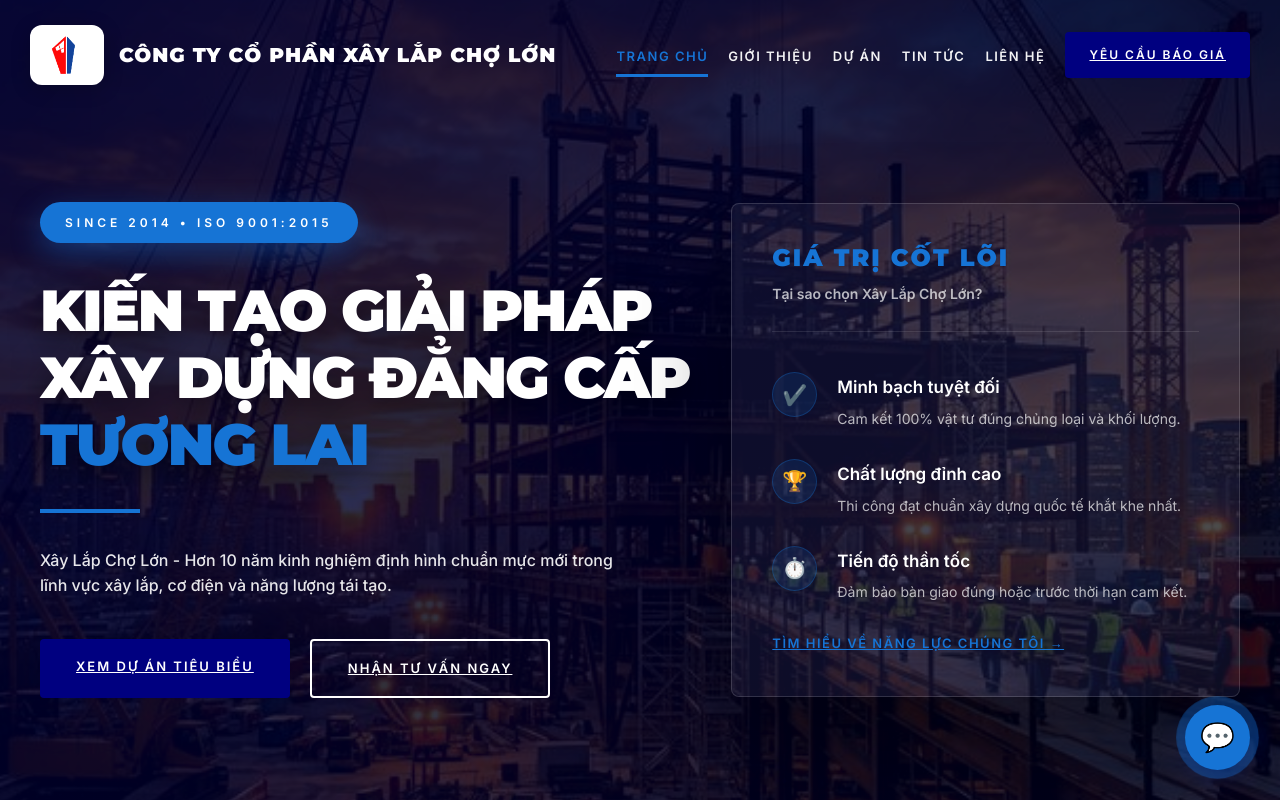
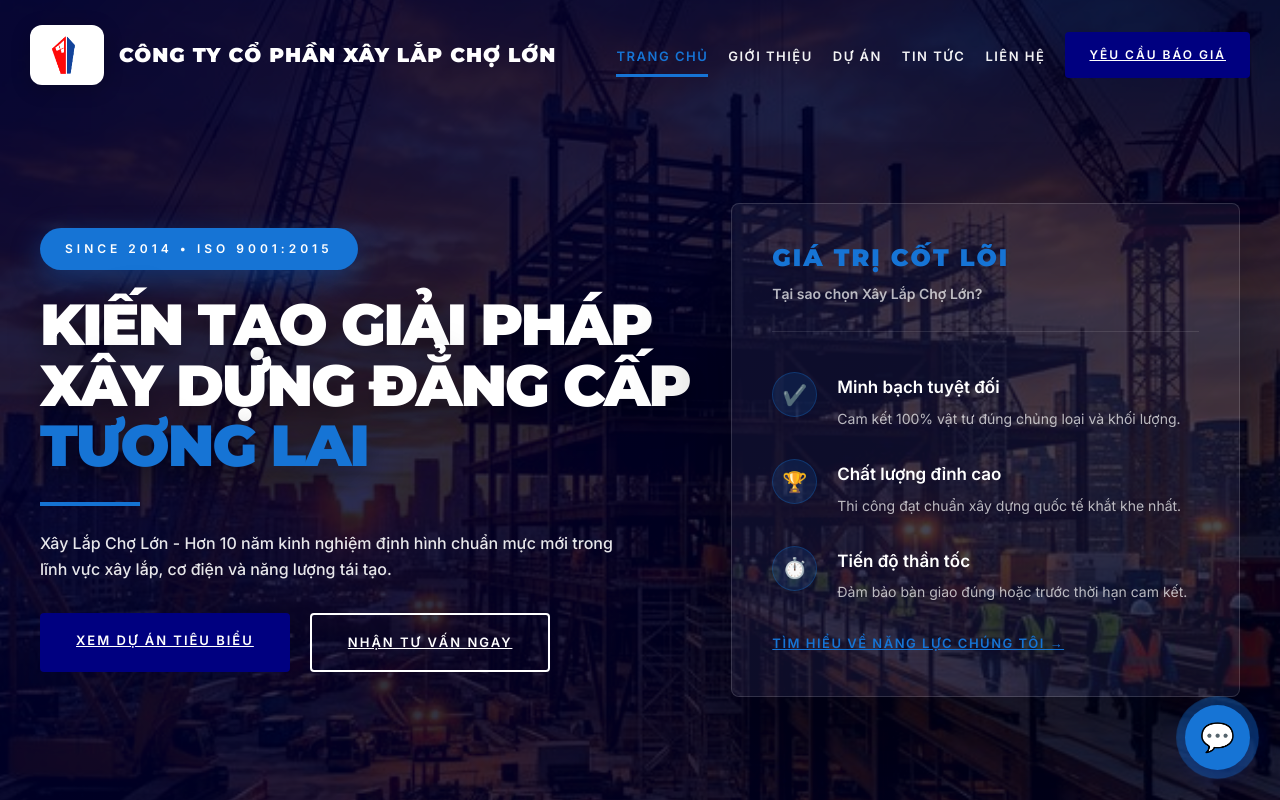
Before and after one commit to anhphuong86/webcongty, a Next.js app: page / in a window 1280 px wide. Shown: the top 800 px of the page. Built offline with nearby package versions, Linux system fonts and the light colour scheme.

Commit message:
UI: Apply golden ratio spacing by centering nav menu and tightening hero text margins

```diff
--- a/src/app/page.module.css
+++ b/src/app/page.module.css
@@ -68,15 +68,18 @@
   font-weight: 900;
   letter-spacing: 4px;
   border-radius: 50px;
-  margin-bottom: 35px;
+  margin-bottom: 25px;
+  /* Giảm từ 35px */
   box-shadow: 0 10px 30px rgba(22, 116, 213, 0.4);
 }
 
 .heroTitle {
   font-size: clamp(40px, 5.5vw, 76px);
   font-weight: 950;
-  line-height: 1.15;
-  margin-bottom: 30px;
+  line-height: 1.05;
+  /* Ép dòng Title sát nhau hơn */
+  margin-bottom: 25px;
+  /* Giảm từ 30px */
   text-transform: uppercase;
   letter-spacing: -2px;
   text-shadow: 0 10px 30px rgba(0, 0, 0, 0.5);
@@ -86,7 +89,6 @@
 .textOutline {
   color: var(--white);
   font-weight: 950;
-  /* Removed outline effect as per user preference */
 }
 
 .logoHighlight {
@@ -97,14 +99,16 @@
   width: 100px;
   height: 4px;
   background: var(--accent-color);
-  margin-bottom: 35px;
+  margin-bottom: 25px;
+  /* Giảm từ 35px */
 }
 
 .heroDesc {
   font-size: clamp(16px, 1.2vw, 19px);
   line-height: 1.6;
   max-width: 90%;
-  margin-bottom: 40px;
+  margin-bottom: 30px;
+  /* Giảm từ 40px */
   opacity: 0.9;
   font-weight: 500;
 }
--- a/src/components/Header.module.css
+++ b/src/components/Header.module.css
@@ -80,12 +80,12 @@
     margin-left: 8px;
 }
 
-/* Nav Desktop - Pushed to right near CTA */
+/* Nav Desktop - Centered */
 .nav {
     display: flex;
     align-items: center;
-    margin-left: auto;
-    margin-right: 40px;
+    margin: 0 auto;
+    /* Kéo Menu vào chính giữa màn hình */
 }
 
 .nav ul {
```
